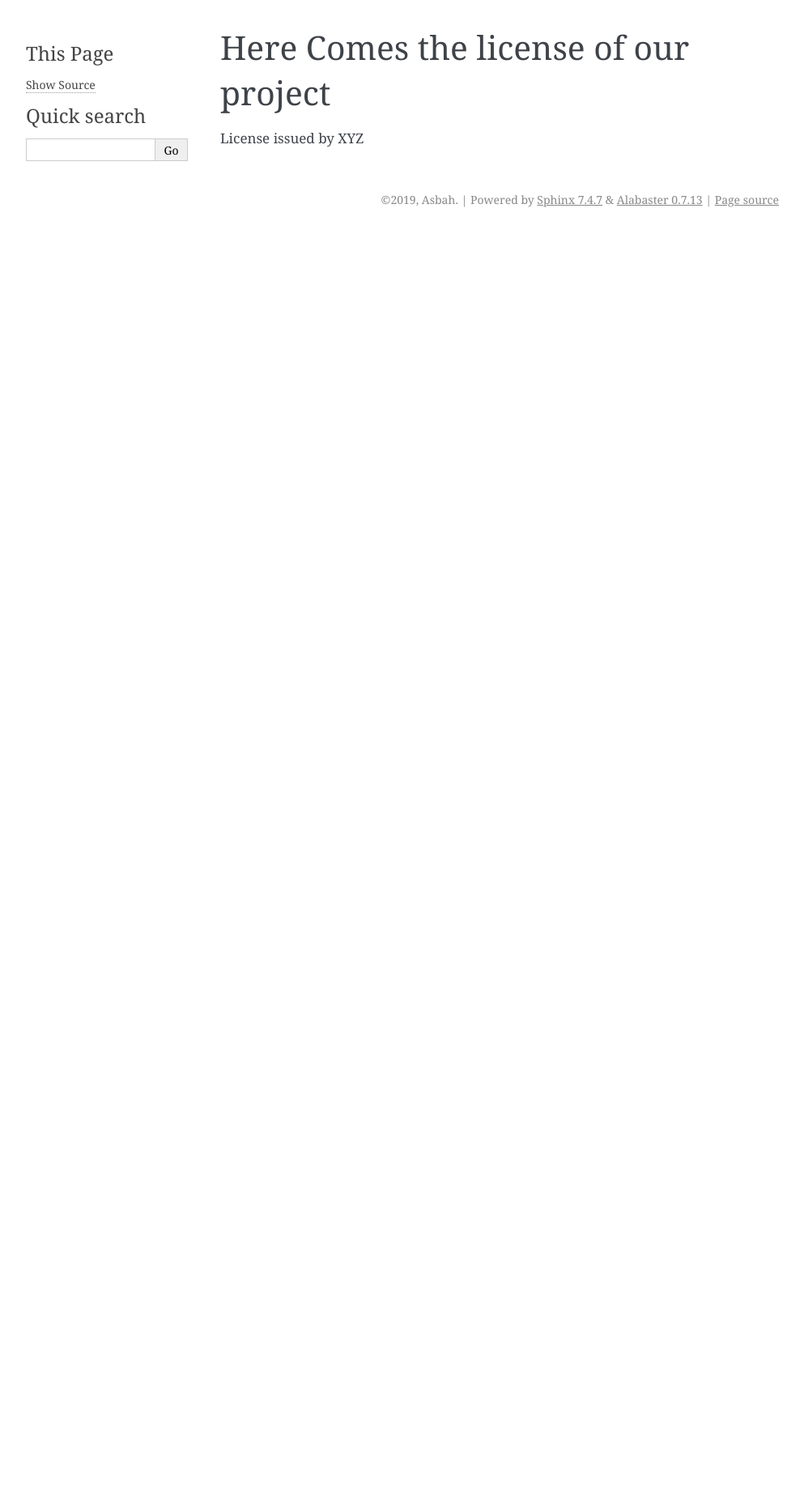
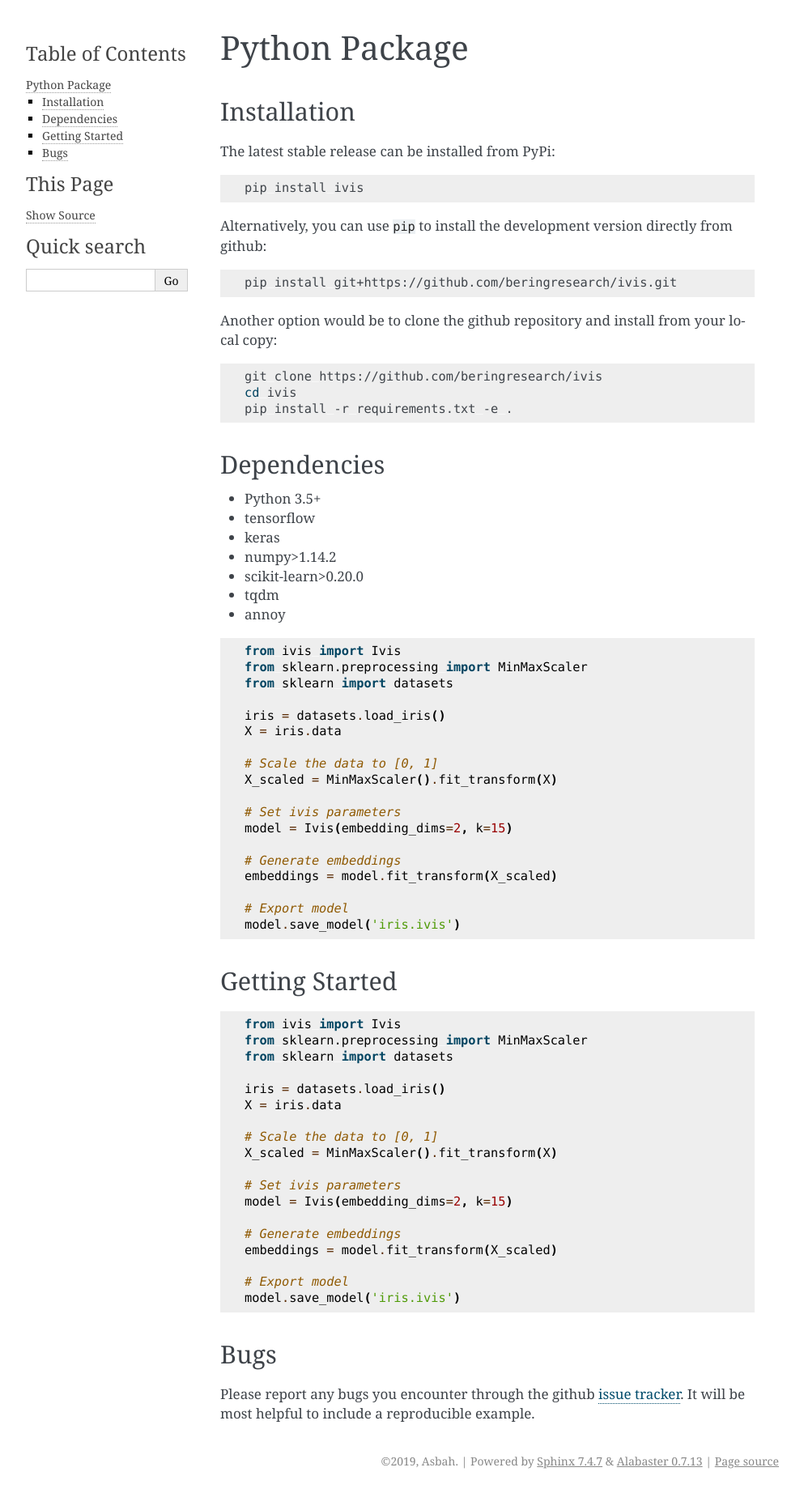
Before and after one commit to AsbahToqeer/DatabionicSwarm, a Sphinx documentation site: the page built from docs/source/license.rst, in a window 1280 px wide. Shown: the whole page at 81% size, without its empty margins (148-1141 px from the left). Built offline with Sphinx 7.4.7, drawn with Linux system fonts in a browser that asks for light colours; before the commit the page ends 900 px from its top, so only the background shows below that.

Commit message:
Update license.rst

```diff
--- a/docs/source/license.rst
+++ b/docs/source/license.rst
@@ -1,4 +1,96 @@
-Here Comes the license of our project
-=====================================
+.. _python_package:
 
-License issued by XYZ
+
+Python Package
+==============
+
+Installation
+------------
+
+The latest stable release can be installed from PyPi:
+
+.. code:: bash
+
+  pip install ivis
+
+
+Alternatively, you can use ``pip`` to install the development version directly from github:
+
+.. code-block:: bash
+
+  pip install git+https://github.com/beringresearch/ivis.git
+
+Another option would be to clone the github repository and install from your local copy:
+
+.. code-block:: bash
+
+  git clone https://github.com/beringresearch/ivis
+  cd ivis
+  pip install -r requirements.txt -e .
+
+
+Dependencies
+------------
+
+- Python 3.5+
+- tensorflow
+- keras
+- numpy>1.14.2
+- scikit-learn>0.20.0
+- tqdm
+- annoy
+
+.. code-block:: python
+
+  from ivis import Ivis
+  from sklearn.preprocessing import MinMaxScaler
+  from sklearn import datasets
+
+  iris = datasets.load_iris()
+  X = iris.data
+
+  # Scale the data to [0, 1]
+  X_scaled = MinMaxScaler().fit_transform(X)
+
+  # Set ivis parameters
+  model = Ivis(embedding_dims=2, k=15)
+
+  # Generate embeddings
+  embeddings = model.fit_transform(X_scaled)
+
+  # Export model
+  model.save_model('iris.ivis')
+
+
+Getting Started
+---------------
+
+
+.. code-block:: python
+
+  from ivis import Ivis
+  from sklearn.preprocessing import MinMaxScaler
+  from sklearn import datasets
+
+  iris = datasets.load_iris()
+  X = iris.data
+
+  # Scale the data to [0, 1]
+  X_scaled = MinMaxScaler().fit_transform(X)
+
+  # Set ivis parameters
+  model = Ivis(embedding_dims=2, k=15)
+
+  # Generate embeddings
+  embeddings = model.fit_transform(X_scaled)
+
+  # Export model
+  model.save_model('iris.ivis')
+
+
+Bugs
+----
+
+Please report any bugs you encounter through the github `issue tracker
+<https://github.com/beringresearch/ivis/issues/new>`_. It will be most helpful to
+include a reproducible example.
```
